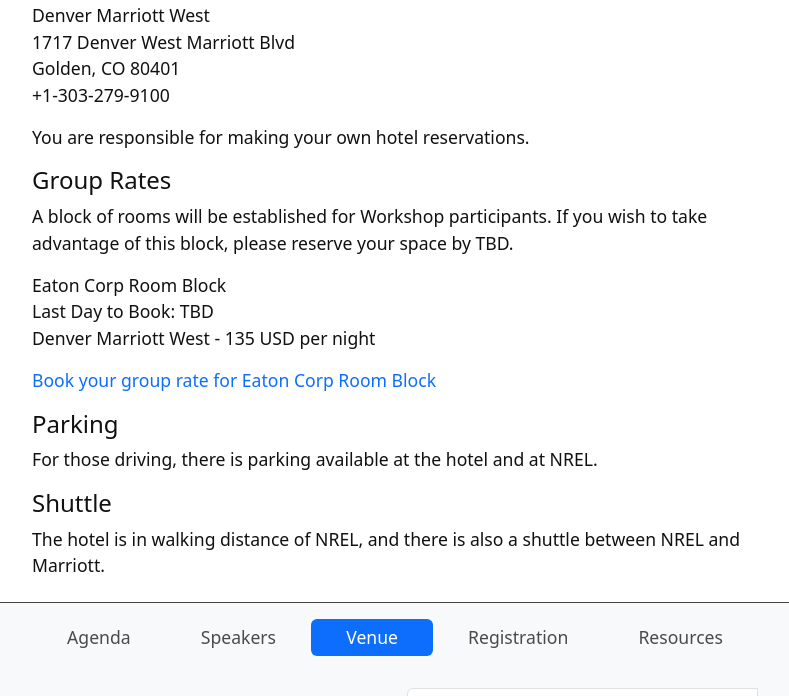
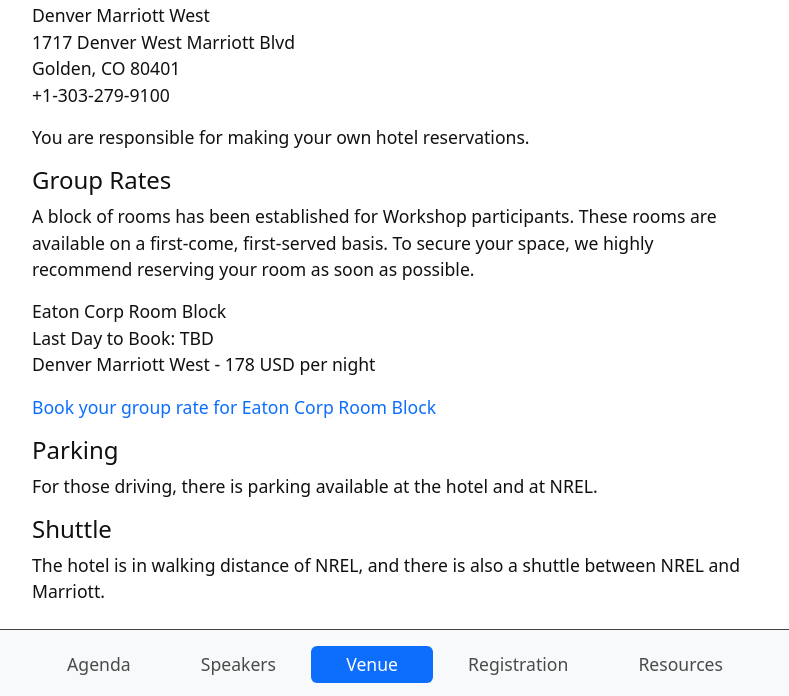
Before and after one commit to XiWang-eaton/DCworkshop-eaton, a Jekyll site: the page built from content/2-location.md, in a window 1280 px wide and 900 px high, scrolled down 1669 px, cut to the strip 56-752 px from the top of the window. Shown: the whole strip, without its empty margins (245-1034 px from the left). Built offline with Jekyll 4.4.1, drawn with Linux system fonts in a browser that asks for light colours.

Commit message:
hotel pricing

```diff
--- a/content/2-location.md
+++ b/content/2-location.md
@@ -33,11 +33,11 @@
 
 #### Group Rates
 
-A block of rooms will be established for Workshop participants. If you wish to take advantage of this block, please reserve your space by TBD.
+A block of rooms has been established for Workshop participants. These rooms are available on a first-come, first-served basis. To secure your space, we highly recommend reserving your room as soon as possible.
 
 Eaton Corp Room Block
 Last Day to Book: TBD
-Denver Marriott West - 135 USD per night
+Denver Marriott West - 178 USD per night
 
 [Book your group rate for Eaton Corp Room Block](https://www.marriott.com/event-reservations/reservation-link.mi?id=1679329669852&key=GRP&app=resvlink)
 
```
